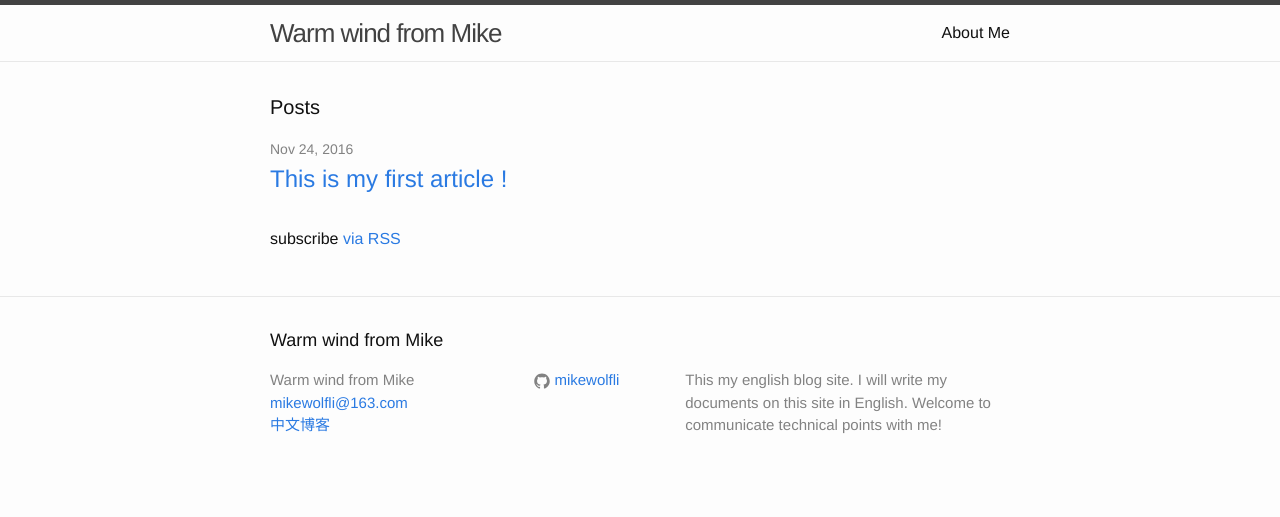
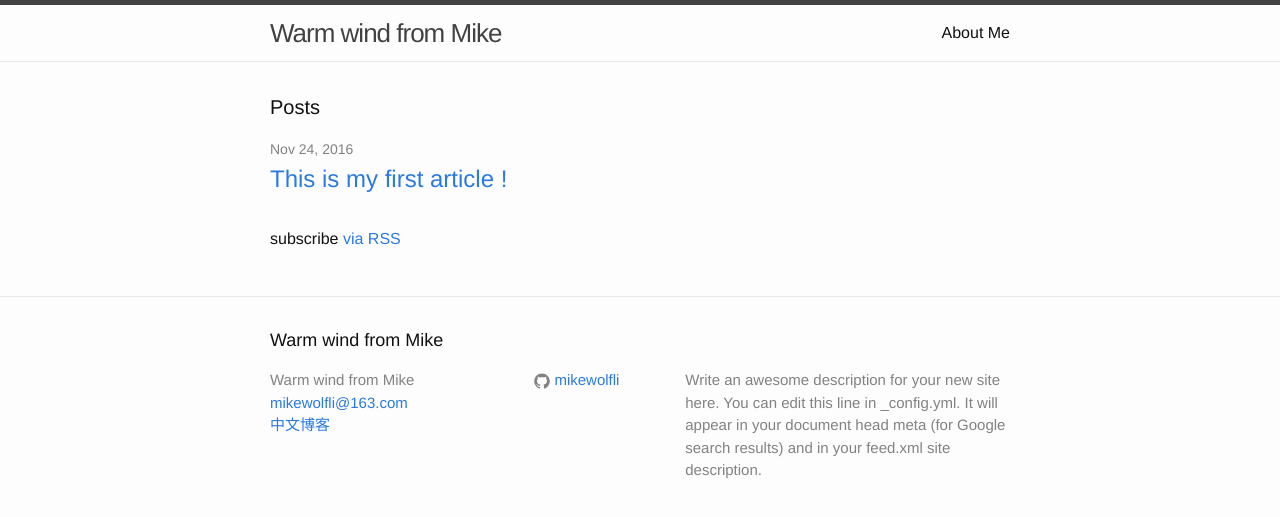
Before and after one commit to mikewolfli/jekyll_blog, a Jekyll site: the page built from index.html, in a window 1280 px wide. Shown: the top 517 px of the page. Built offline with Jekyll 4.4.1, drawn with Linux system fonts in a browser that asks for light colours.

Commit message:
bug fixed

```diff
--- a/_config.yml
+++ b/_config.yml
@@ -10,7 +10,9 @@
 email: mikewolfli@163.com
 csdn: http://blog.csdn.net/mikewolfli
 description: > # this means to ignore newlines until "baseurl:"
-  This my english blog site. I will write my documents on this site in English. Welcome to communicate technical points with me!
+  Write an awesome description for your new site here. You can edit this
+  line in _config.yml. It will appear in your document head meta (for
+  Google search results) and in your feed.xml site description.
 baseurl: "" # the subpath of your site, e.g. /blog
 url: "https://mikewolfli.github.io" # the base hostname & protocol for your site
 #twitter_username: jekyllrb
```
